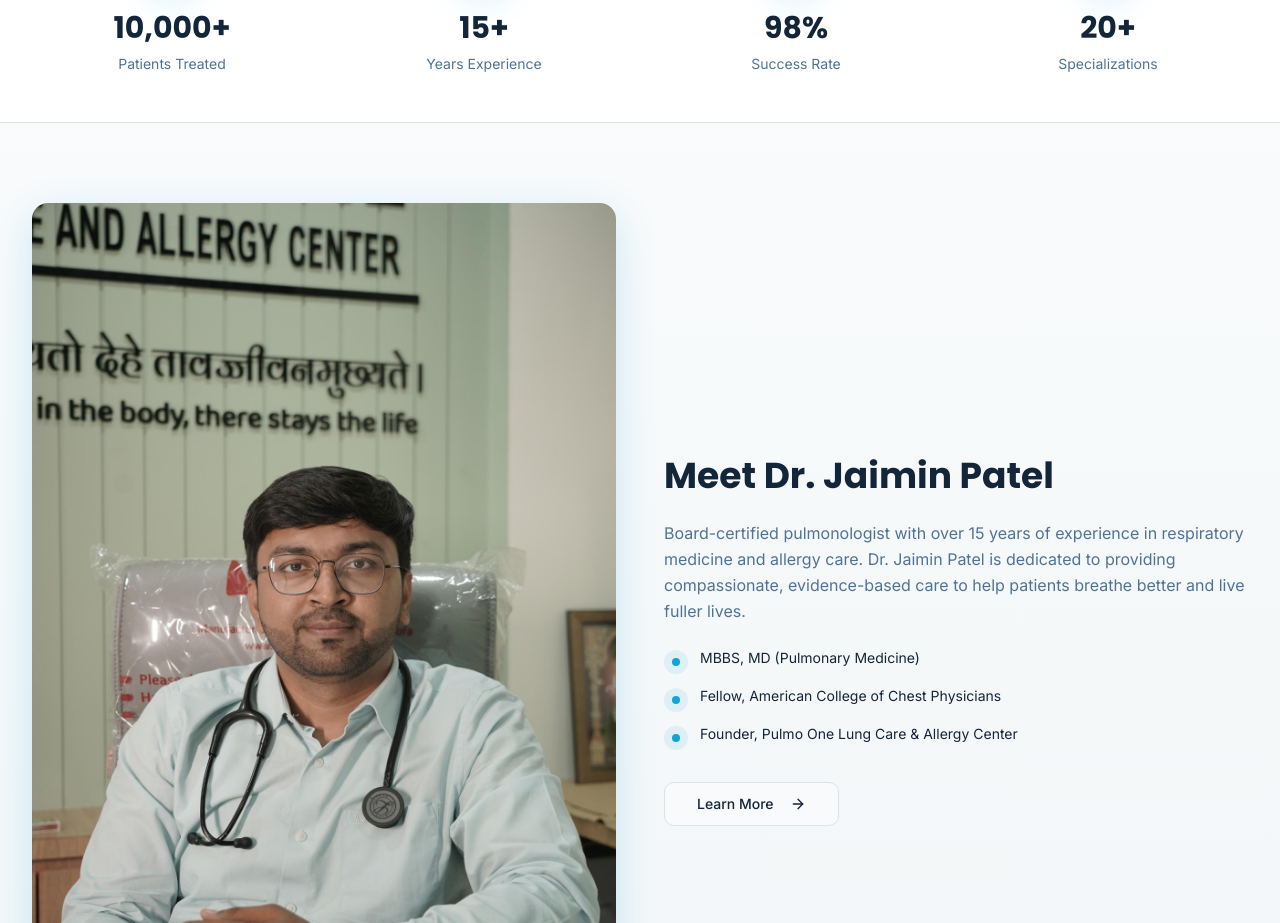
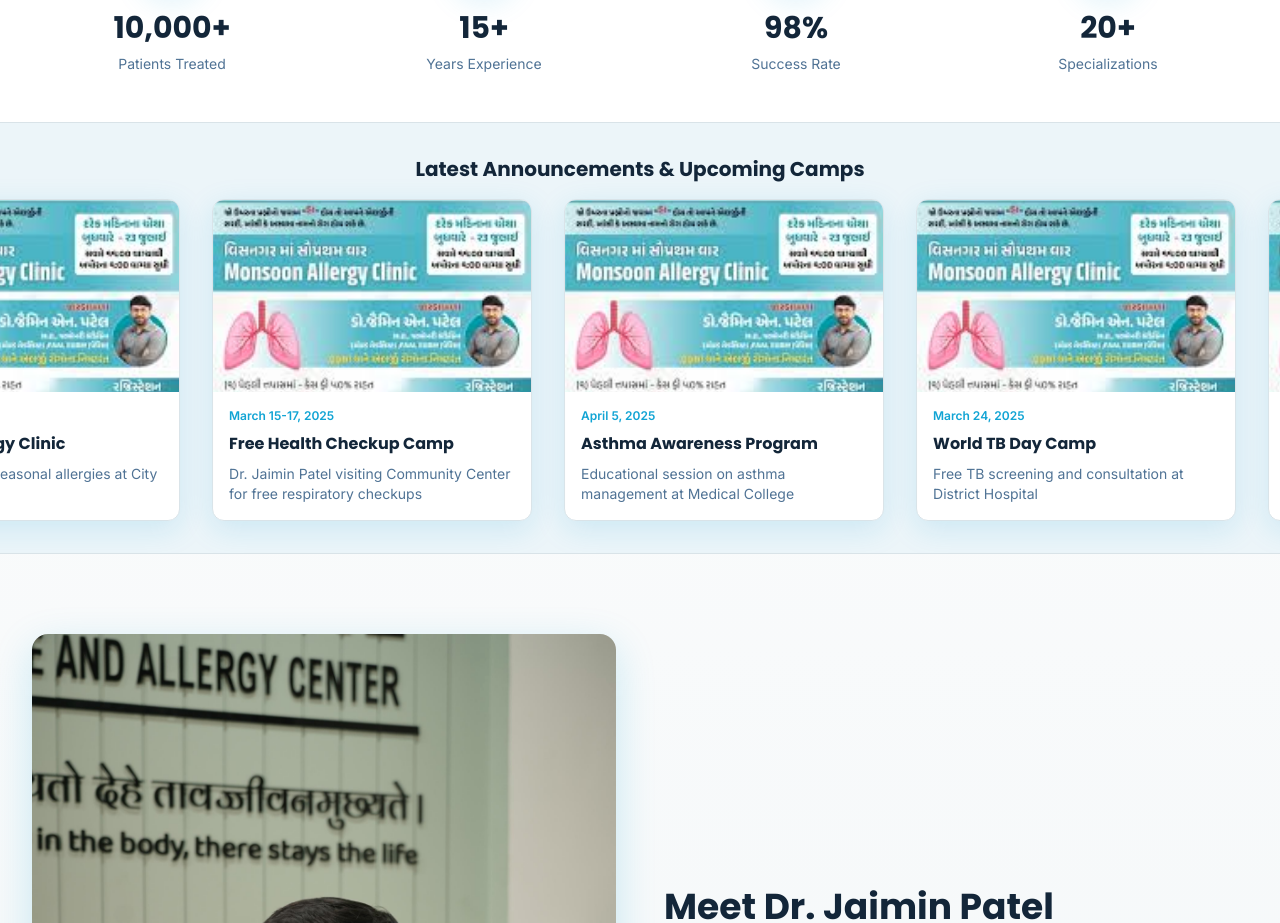
Before and after one commit to jilpatel7/breathewell-web-portal, a React (Vite) app: page / in a window 1280 px wide. Shown: the part 900-1823 px from the top of the page. Built offline with nearby package versions, Linux system fonts and the light colour scheme; the HTML template or start-up script is replaced by a standard one.

Commit message:
Add announcement marquee to home page

```diff
--- a/src/pages/Home.tsx
+++ b/src/pages/Home.tsx
@@ -6,6 +6,7 @@ import TestimonialCard from '@/components/TestimonialCard';
 import heroImage from '@/assets/hero-doctor.jpg';
 import doctorPortrait from '@/assets/doctor-jaimin-patel.jpg';
 import clinicInterior from '@/assets/clinic-interior.jpg';
+import announcementCamp from '@/assets/announcement-camp.jpg';
 
 const Home = () => {
   const services = [
@@ -59,6 +60,33 @@ const Home = () => {
     { icon: Stethoscope, number: '20+', label: 'Specializations' },
   ];
 
+  const announcements = [
+    {
+      title: 'Monsoon Allergy Clinic',
+      description: 'Special camp for seasonal allergies at City Hospital',
+      date: 'Every Saturday',
+      image: announcementCamp,
+    },
+    {
+      title: 'Free Health Checkup Camp',
+      description: 'Dr. Jaimin Patel visiting Community Center for free respiratory checkups',
+      date: 'March 15-17, 2025',
+      image: announcementCamp,
+    },
+    {
+      title: 'Asthma Awareness Program',
+      description: 'Educational session on asthma management at Medical College',
+      date: 'April 5, 2025',
+      image: announcementCamp,
+    },
+    {
+      title: 'World TB Day Camp',
+      description: 'Free TB screening and consultation at District Hospital',
+      date: 'March 24, 2025',
+      image: announcementCamp,
+    },
+  ];
+
   return (
     <div className="min-h-screen">
       {/* Hero Section */}
@@ -105,6 +133,40 @@ const Home = () => {
                 </div>
                 <p className="font-heading font-bold text-3xl text-foreground mb-2">{stat.number}</p>
                 <p className="text-sm text-muted-foreground">{stat.label}</p>
+              </div>
+            ))}
+          </div>
+        </div>
+      </section>
+
+      {/* Announcements Marquee Section */}
+      <section className="py-8 bg-primary/5 border-b border-border overflow-hidden">
+        <div className="container mx-auto px-4 lg:px-8 mb-4">
+          <h3 className="font-heading font-bold text-xl text-foreground text-center">
+            Latest Announcements & Upcoming Camps
+          </h3>
+        </div>
+        <div className="relative">
+          <div className="flex animate-marquee space-x-8">
+            {[...announcements, ...announcements].map((announcement, index) => (
+              <div
+                key={index}
+                className="flex-shrink-0 w-80 bg-card border border-border rounded-xl overflow-hidden shadow-medium hover:shadow-strong transition-shadow"
+              >
+                <img
+                  src={announcement.image}
+                  alt={announcement.title}
+                  className="w-full h-48 object-cover"
+                />
+                <div className="p-4">
+                  <p className="text-xs text-primary font-semibold mb-2">{announcement.date}</p>
+                  <h4 className="font-heading font-bold text-base text-foreground mb-2">
+                    {announcement.title}
+                  </h4>
+                  <p className="text-sm text-muted-foreground line-clamp-2">
+                    {announcement.description}
+                  </p>
+                </div>
               </div>
             ))}
           </div>
--- a/tailwind.config.ts
+++ b/tailwind.config.ts
@@ -124,6 +124,10 @@ export default {
             transform: "translateX(0)"
           }
         },
+        marquee: {
+          "0%": { transform: "translateX(0)" },
+          "100%": { transform: "translateX(-50%)" },
+        },
       },
       animation: {
         "accordion-down": "accordion-down 0.2s ease-out",
@@ -132,6 +136,7 @@ export default {
         "fade-in-up": "fade-in-up 0.8s ease-out",
         "scale-in": "scale-in 0.5s ease-out",
         "slide-in-right": "slide-in-right 0.6s ease-out",
+        marquee: "marquee 30s linear infinite",
       },
       backgroundImage: {
         'gradient-primary': 'var(--gradient-primary)',
```
Also changed, not shown: src/assets/announcement-camp.jpg (added).
